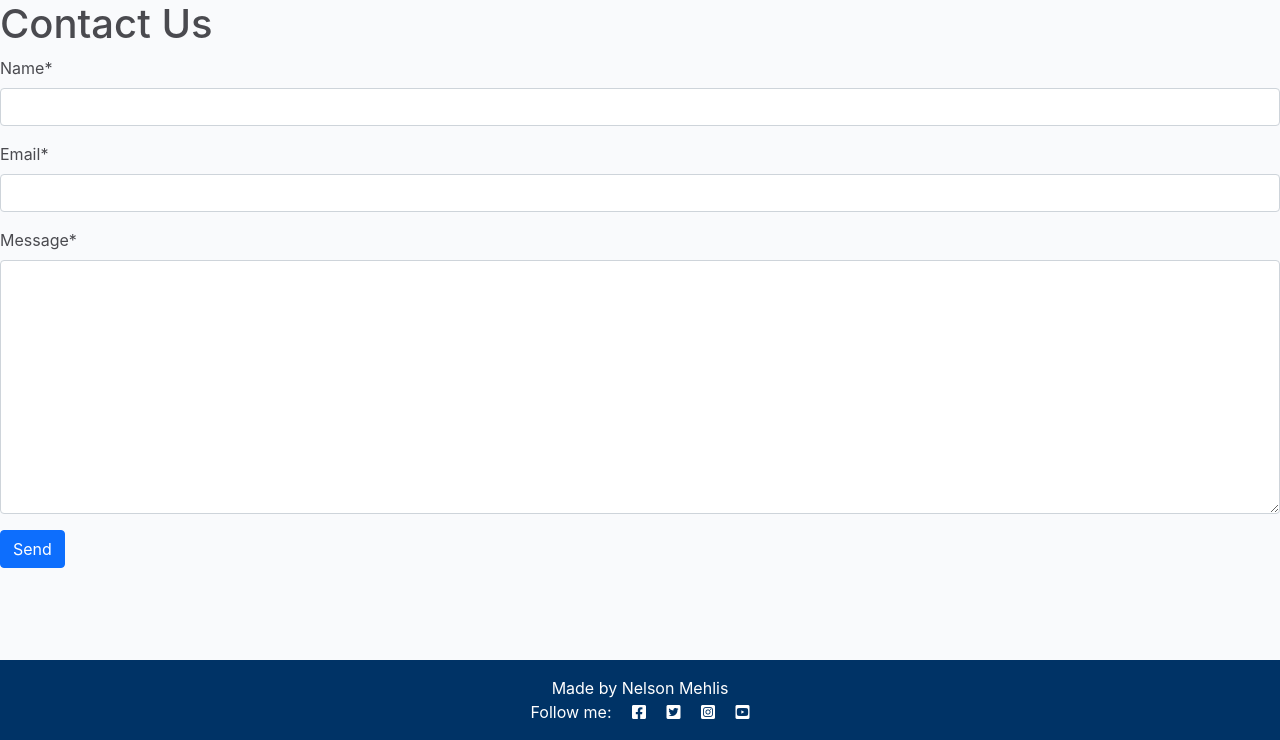
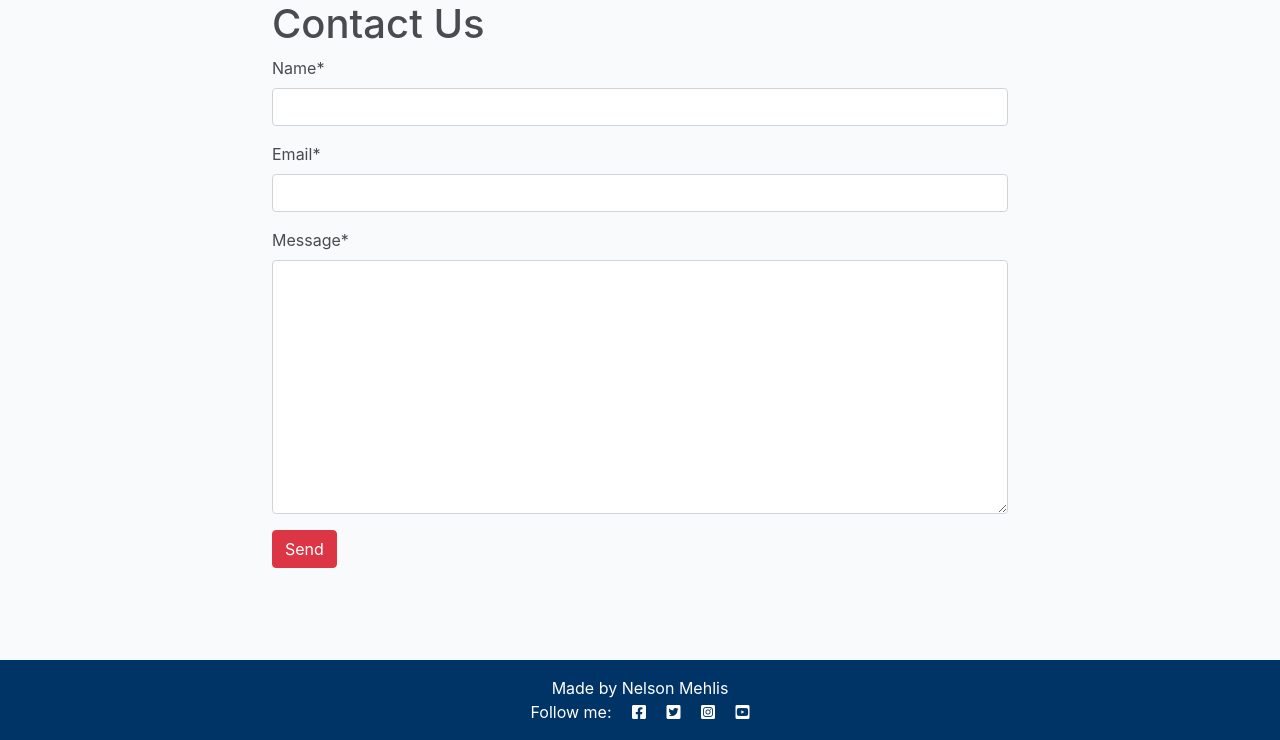
Before and after one commit to ThePyth0nKid/pp4-myblog, a Django app: page /contact/ in a window 1280 px wide. Shown: the part 60-800 px from the top of the page. Run offline with Django 4.2, Linux system fonts and the light colour scheme; parts of the project's set-up code (start-up, migrations or seed data) failed here and were passed over; some libraries are stand-ins or nearby versions.

Commit message:
Add bootstrap styling to contact_me/contact.html

```diff
--- a/contact_me/templates/contact_me/contact.html
+++ b/contact_me/templates/contact_me/contact.html
@@ -1,7 +1,17 @@
-{% extends "base.html" %} {% load crispy_forms_tags %} {% block content %}
-<h1>Contact Us</h1>
-<form method="post">
-  {% csrf_token %} {{ form|crispy }}
-  <button type="submit" class="btn btn-primary">Send</button>
-</form>
+{% extends "base.html" %}
+{% load crispy_forms_tags %}
+
+{% block content %}
+<div class="container">
+    <div class="row justify-content-center">
+        <div class="col-md-8">
+            <h1>Contact Us</h1>
+            <form method="post">
+                {% csrf_token %}
+                {{ form|crispy }}
+                <button type="submit" class="btn btn-danger">Send</button>
+            </form>
+        </div>
+    </div>
+</div>
 {% endblock %}
```
Also changed, not shown: blog/templates/blog/post_detail.html (+12 -13 lines).
